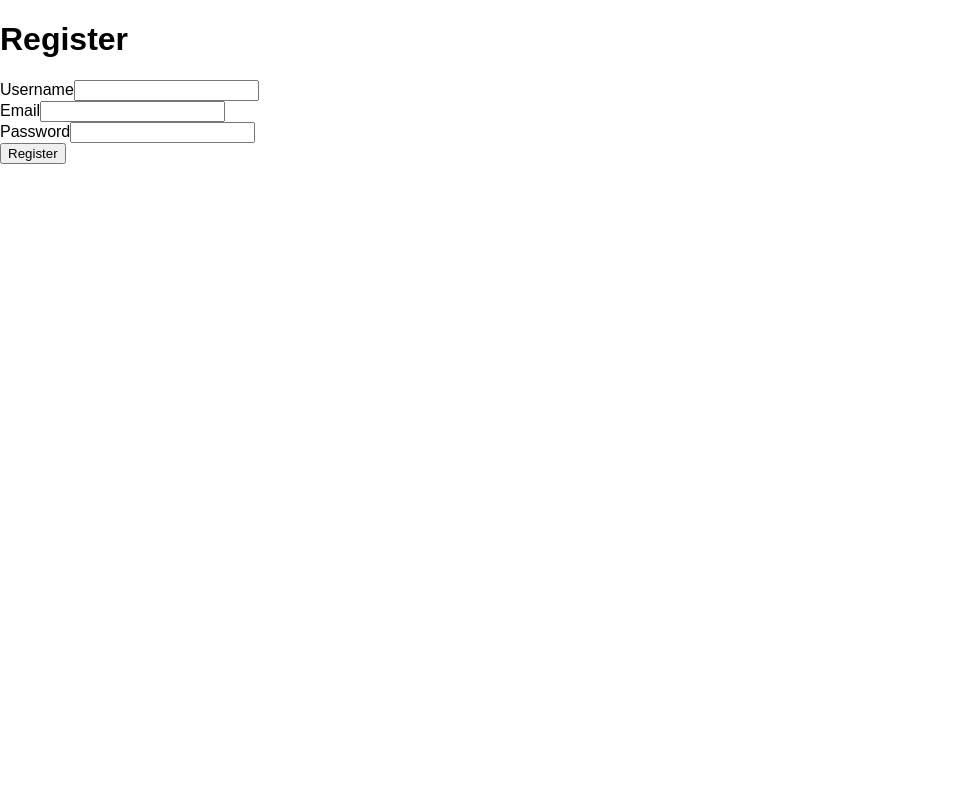
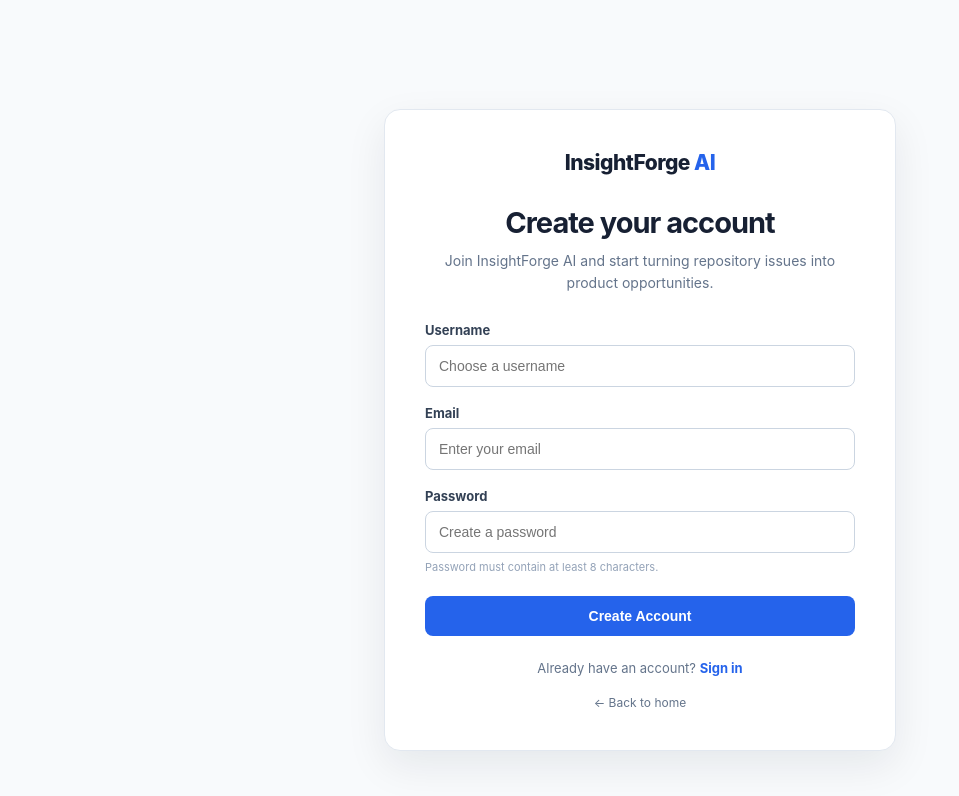
Before and after one commit to rithvikgowdu/InsightForge-AI, a React (Vite) app in the folder frontend/: page /register in a window 1280 px wide. Shown: the top 796 px of the page, without its empty margins (0-959 px from the left). Built offline with nearby package versions, Linux system fonts and the light colour scheme.

Commit message:
{Polish authentication pages}

```diff
--- a/frontend/src/pages/auth/Login.tsx
+++ b/frontend/src/pages/auth/Login.tsx
@@ -1,5 +1,7 @@
 import { useState } from "react";
-import { useNavigate } from "react-router-dom";
+import { Link, useNavigate } from "react-router-dom";
+import type { CSSProperties, FormEvent } from "react";
+
 import { loginUser } from "../../services/auth.service";
 
 function Login() {
@@ -10,7 +12,7 @@ function Login() {
   const [error, setError] = useState("");
   const [loading, setLoading] = useState(false);
 
-  const handleSubmit = async (event: React.FormEvent<HTMLFormElement>) => {
+  const handleSubmit = async (event: FormEvent<HTMLFormElement>) => {
     event.preventDefault();
 
     setLoading(true);
@@ -34,42 +36,218 @@ function Login() {
   };
 
   return (
-    <div>
-      <h1>Login</h1>
+    <div style={styles.page}>
+      <div style={styles.card}>
+        <div style={styles.logo}>
+          InsightForge <span style={styles.logoAccent}>AI</span>
+        </div>
 
-      <form onSubmit={handleSubmit}>
-        <div>
-          <label htmlFor="username">Username</label>
+        <div style={styles.header}>
+          <h1 style={styles.title}>Welcome back</h1>
+
+          <p style={styles.subtitle}>
+            Sign in to continue analyzing repositories and
+            discovering product opportunities.
+          </p>
+        </div>
+
+        <form onSubmit={handleSubmit} style={styles.form}>
+          <div style={styles.field}>
+            <label htmlFor="username" style={styles.label}>
+              Username
+            </label>
 
             <input
               id="username"
               type="text"
               value={username}
               onChange={(event) => setUsername(event.target.value)}
+              placeholder="Enter your username"
+              style={styles.input}
               required
             />
           </div>
 
-        <div>
-          <label htmlFor="password">Password</label>
+          <div style={styles.field}>
+            <label htmlFor="password" style={styles.label}>
+              Password
+            </label>
 
             <input
               id="password"
               type="password"
               value={password}
               onChange={(event) => setPassword(event.target.value)}
+              placeholder="Enter your password"
+              style={styles.input}
               required
             />
           </div>
 
-        {error && <p role="alert">{error}</p>}
+          {error && (
+            <div style={styles.error} role="alert">
+              {error}
+            </div>
+          )}
 
-        <button type="submit" disabled={loading}>
+          <button
+            type="submit"
+            disabled={loading}
+            style={{
+              ...styles.button,
+              ...(loading ? styles.buttonDisabled : {}),
+            }}
+          >
             {loading ? "Logging in..." : "Login"}
           </button>
         </form>
+
+        <p style={styles.footerText}>
+          Don't have an account?{" "}
+          <Link to="/register" style={styles.link}>
+            Create one
+          </Link>
+        </p>
+
+        <Link to="/" style={styles.homeLink}>
+          ← Back to home
+        </Link>
+      </div>
     </div>
   );
 }
 
+const styles: Record<string, CSSProperties> = {
+  page: {
+    minHeight: "100vh",
+    display: "flex",
+    justifyContent: "center",
+    alignItems: "center",
+    padding: "30px",
+    background: "#f8fafc",
+    fontFamily:
+      "Inter, -apple-system, BlinkMacSystemFont, 'Segoe UI', sans-serif",
+  },
+
+  card: {
+    width: "100%",
+    maxWidth: "430px",
+    padding: "40px",
+    background: "#ffffff",
+    border: "1px solid #e2e8f0",
+    borderRadius: "16px",
+    boxShadow: "0 15px 40px rgba(15, 23, 42, 0.08)",
+  },
+
+  logo: {
+    marginBottom: "35px",
+    textAlign: "center",
+    fontSize: "21px",
+    fontWeight: 800,
+    letterSpacing: "-0.5px",
+    color: "#172033",
+  },
+
+  logoAccent: {
+    color: "#2563eb",
+  },
+
+  header: {
+    marginBottom: "28px",
+    textAlign: "center",
+  },
+
+  title: {
+    margin: 0,
+    fontSize: "30px",
+    letterSpacing: "-1px",
+    color: "#172033",
+  },
+
+  subtitle: {
+    margin: "10px 0 0",
+    fontSize: "14px",
+    lineHeight: 1.6,
+    color: "#64748b",
+  },
+
+  form: {
+    display: "flex",
+    flexDirection: "column",
+    gap: "19px",
+  },
+
+  field: {
+    display: "flex",
+    flexDirection: "column",
+    gap: "7px",
+  },
+
+  label: {
+    fontSize: "13px",
+    fontWeight: 650,
+    color: "#334155",
+  },
+
+  input: {
+    width: "100%",
+    boxSizing: "border-box",
+    padding: "12px 13px",
+    border: "1px solid #cbd5e1",
+    borderRadius: "8px",
+    outline: "none",
+    fontSize: "14px",
+    color: "#172033",
+    background: "#ffffff",
+  },
+
+  error: {
+    padding: "11px 12px",
+    border: "1px solid #fecaca",
+    borderRadius: "8px",
+    background: "#fef2f2",
+    color: "#b91c1c",
+    fontSize: "13px",
+  },
+
+  button: {
+    marginTop: "4px",
+    padding: "12px",
+    border: "none",
+    borderRadius: "8px",
+    background: "#2563eb",
+    color: "#ffffff",
+    fontSize: "14px",
+    fontWeight: 700,
+    cursor: "pointer",
+  },
+
+  buttonDisabled: {
+    opacity: 0.65,
+    cursor: "not-allowed",
+  },
+
+  footerText: {
+    margin: "25px 0 0",
+    textAlign: "center",
+    fontSize: "13px",
+    color: "#64748b",
+  },
+
+  link: {
+    color: "#2563eb",
+    fontWeight: 700,
+    textDecoration: "none",
+  },
+
+  homeLink: {
+    display: "block",
+    marginTop: "20px",
+    textAlign: "center",
+    color: "#64748b",
+    fontSize: "12px",
+    textDecoration: "none",
+  },
+};
+
 export default Login;
--- a/frontend/src/pages/auth/Register.tsx
+++ b/frontend/src/pages/auth/Register.tsx
@@ -1,5 +1,7 @@
 import { useState } from "react";
-import { useNavigate } from "react-router-dom";
+import { Link, useNavigate } from "react-router-dom";
+import type { CSSProperties, FormEvent } from "react";
+
 import { registerUser } from "../../services/auth.service";
 
 function Register() {
@@ -12,7 +14,7 @@ function Register() {
   const [error, setError] = useState("");
   const [loading, setLoading] = useState(false);
 
-  const handleSubmit = async (event: React.FormEvent<HTMLFormElement>) => {
+  const handleSubmit = async (event: FormEvent<HTMLFormElement>) => {
     event.preventDefault();
 
     setLoading(true);
@@ -35,55 +37,244 @@ function Register() {
   };
 
   return (
-    <div>
-      <h1>Register</h1>
+    <div style={styles.page}>
+      <div style={styles.card}>
+        <div style={styles.logo}>
+          InsightForge <span style={styles.logoAccent}>AI</span>
+        </div>
 
-      <form onSubmit={handleSubmit}>
-        <div>
-          <label htmlFor="username">Username</label>
+        <div style={styles.header}>
+          <h1 style={styles.title}>Create your account</h1>
+
+          <p style={styles.subtitle}>
+            Join InsightForge AI and start turning repository
+            issues into product opportunities.
+          </p>
+        </div>
+
+        <form onSubmit={handleSubmit} style={styles.form}>
+          <div style={styles.field}>
+            <label htmlFor="username" style={styles.label}>
+              Username
+            </label>
 
             <input
               id="username"
               type="text"
               value={username}
               onChange={(event) => setUsername(event.target.value)}
+              placeholder="Choose a username"
+              style={styles.input}
               required
             />
           </div>
 
-        <div>
-          <label htmlFor="email">Email</label>
+          <div style={styles.field}>
+            <label htmlFor="email" style={styles.label}>
+              Email
+            </label>
 
             <input
               id="email"
               type="email"
               value={email}
               onChange={(event) => setEmail(event.target.value)}
+              placeholder="Enter your email"
+              style={styles.input}
               required
             />
           </div>
 
-        <div>
-          <label htmlFor="password">Password</label>
+          <div style={styles.field}>
+            <label htmlFor="password" style={styles.label}>
+              Password
+            </label>
 
             <input
               id="password"
               type="password"
               value={password}
               onChange={(event) => setPassword(event.target.value)}
+              placeholder="Create a password"
+              style={styles.input}
               minLength={8}
               required
             />
+
+            <span style={styles.hint}>
+              Password must contain at least 8 characters.
+            </span>
           </div>
 
-        {error && <p role="alert">{error}</p>}
+          {error && (
+            <div style={styles.error} role="alert">
+              {error}
+            </div>
+          )}
 
-        <button type="submit" disabled={loading}>
-          {loading ? "Registering..." : "Register"}
+          <button
+            type="submit"
+            disabled={loading}
+            style={{
+              ...styles.button,
+              ...(loading ? styles.buttonDisabled : {}),
+            }}
+          >
+            {loading ? "Creating account..." : "Create Account"}
           </button>
         </form>
+
+        <p style={styles.footerText}>
+          Already have an account?{" "}
+          <Link to="/login" style={styles.link}>
+            Sign in
+          </Link>
+        </p>
+
+        <Link to="/" style={styles.homeLink}>
+          ← Back to home
+        </Link>
+      </div>
     </div>
   );
 }
 
+const styles: Record<string, CSSProperties> = {
+  page: {
+    minHeight: "100vh",
+    display: "flex",
+    justifyContent: "center",
+    alignItems: "center",
+    padding: "30px",
+    background: "#f8fafc",
+    fontFamily:
+      "Inter, -apple-system, BlinkMacSystemFont, 'Segoe UI', sans-serif",
+  },
+
+  card: {
+    width: "100%",
+    maxWidth: "430px",
+    padding: "40px",
+    background: "#ffffff",
+    border: "1px solid #e2e8f0",
+    borderRadius: "16px",
+    boxShadow: "0 15px 40px rgba(15, 23, 42, 0.08)",
+  },
+
+  logo: {
+    marginBottom: "30px",
+    textAlign: "center",
+    fontSize: "21px",
+    fontWeight: 800,
+    letterSpacing: "-0.5px",
+    color: "#172033",
+  },
+
+  logoAccent: {
+    color: "#2563eb",
+  },
+
+  header: {
+    marginBottom: "28px",
+    textAlign: "center",
+  },
+
+  title: {
+    margin: 0,
+    fontSize: "29px",
+    letterSpacing: "-1px",
+    color: "#172033",
+  },
+
+  subtitle: {
+    margin: "10px 0 0",
+    fontSize: "14px",
+    lineHeight: 1.6,
+    color: "#64748b",
+  },
+
+  form: {
+    display: "flex",
+    flexDirection: "column",
+    gap: "18px",
+  },
+
+  field: {
+    display: "flex",
+    flexDirection: "column",
+    gap: "7px",
+  },
+
+  label: {
+    fontSize: "13px",
+    fontWeight: 650,
+    color: "#334155",
+  },
+
+  input: {
+    width: "100%",
+    boxSizing: "border-box",
+    padding: "12px 13px",
+    border: "1px solid #cbd5e1",
+    borderRadius: "8px",
+    outline: "none",
+    fontSize: "14px",
+    color: "#172033",
+    background: "#ffffff",
+  },
+
+  hint: {
+    fontSize: "11px",
+    color: "#94a3b8",
+  },
+
+  error: {
+    padding: "11px 12px",
+    border: "1px solid #fecaca",
+    borderRadius: "8px",
+    background: "#fef2f2",
+    color: "#b91c1c",
+    fontSize: "13px",
+  },
+
+  button: {
+    marginTop: "4px",
+    padding: "12px",
+    border: "none",
+    borderRadius: "8px",
+    background: "#2563eb",
+    color: "#ffffff",
+    fontSize: "14px",
+    fontWeight: 700,
+    cursor: "pointer",
+  },
+
+  buttonDisabled: {
+    opacity: 0.65,
+    cursor: "not-allowed",
+  },
+
+  footerText: {
+    margin: "24px 0 0",
+    textAlign: "center",
+    fontSize: "13px",
+    color: "#64748b",
+  },
+
+  link: {
+    color: "#2563eb",
+    fontWeight: 700,
+    textDecoration: "none",
+  },
+
+  homeLink: {
+    display: "block",
+    marginTop: "19px",
+    textAlign: "center",
+    color: "#64748b",
+    fontSize: "12px",
+    textDecoration: "none",
+  },
+};
+
 export default Register;
```
Lines whose indentation alone changed are shown as unchanged.
